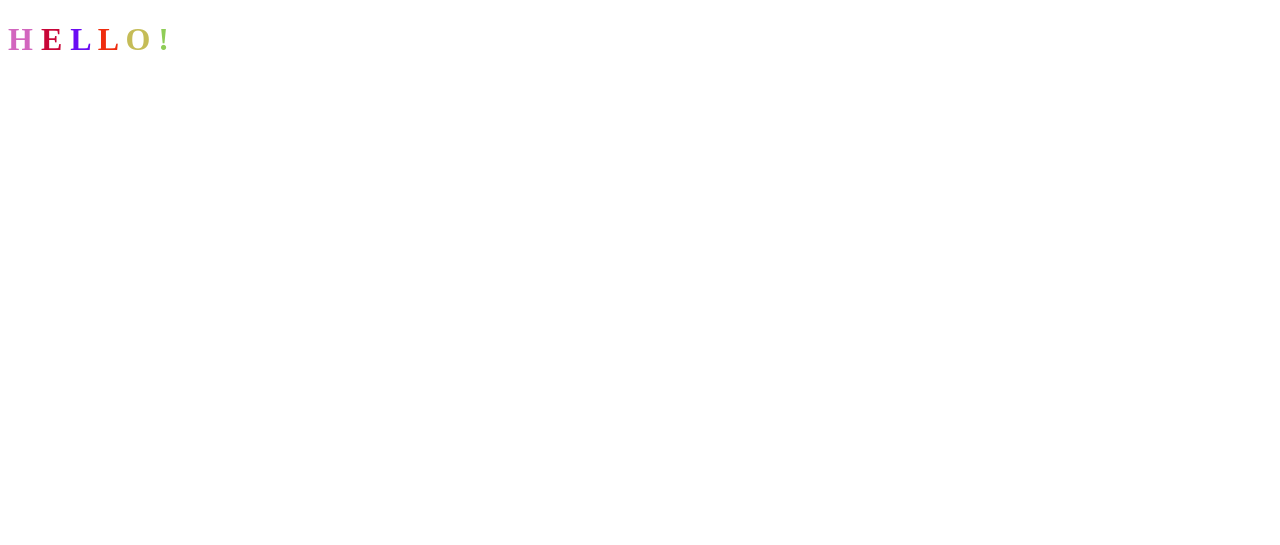
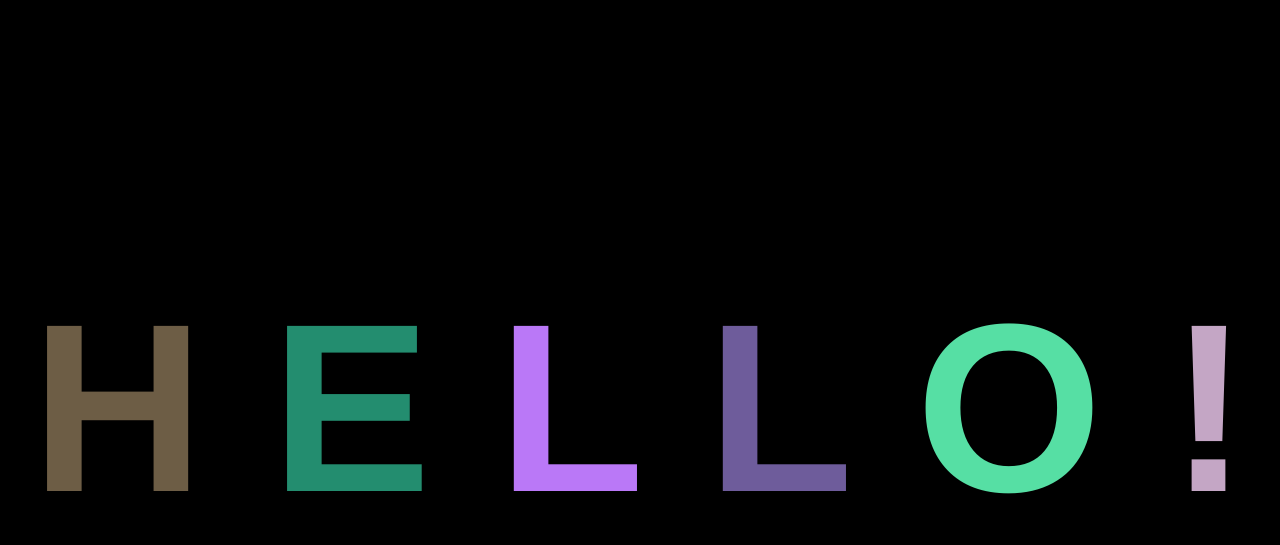
Before and after one commit to ng-esh/AnimatedTextGitDemo, a plain HTML site: page index.html in a window 1280 px wide. Drawn offline with Linux system fonts and the light colour scheme.

Commit message:
add basic styles

```diff
--- /dev/null
+++ b/app.css
@@ -0,0 +1,16 @@
+body {
+    display:flex;
+    justify-content: center;
+    align-items: center;
+    height: 100vh;
+    background-color: black;
+}
+
+h1{
+    font-size: 15rem;
+    font-family: 'Franklin Gothic Medium', 'Arial Narrow', Arial, sans-serif;
+}
+
+.letter{
+    transition: color 1000ms;
+}
--- a/index.html
+++ b/index.html
@@ -5,6 +5,7 @@
     <meta charset="UTF-8">
     <meta name="viewport" content="width=device-width, initial-scale=1.0">
     <title>Random Colors</title>
+    <link rel="stylesheet" href="app.css">
 </head>
 <body>
     <h1>
```
